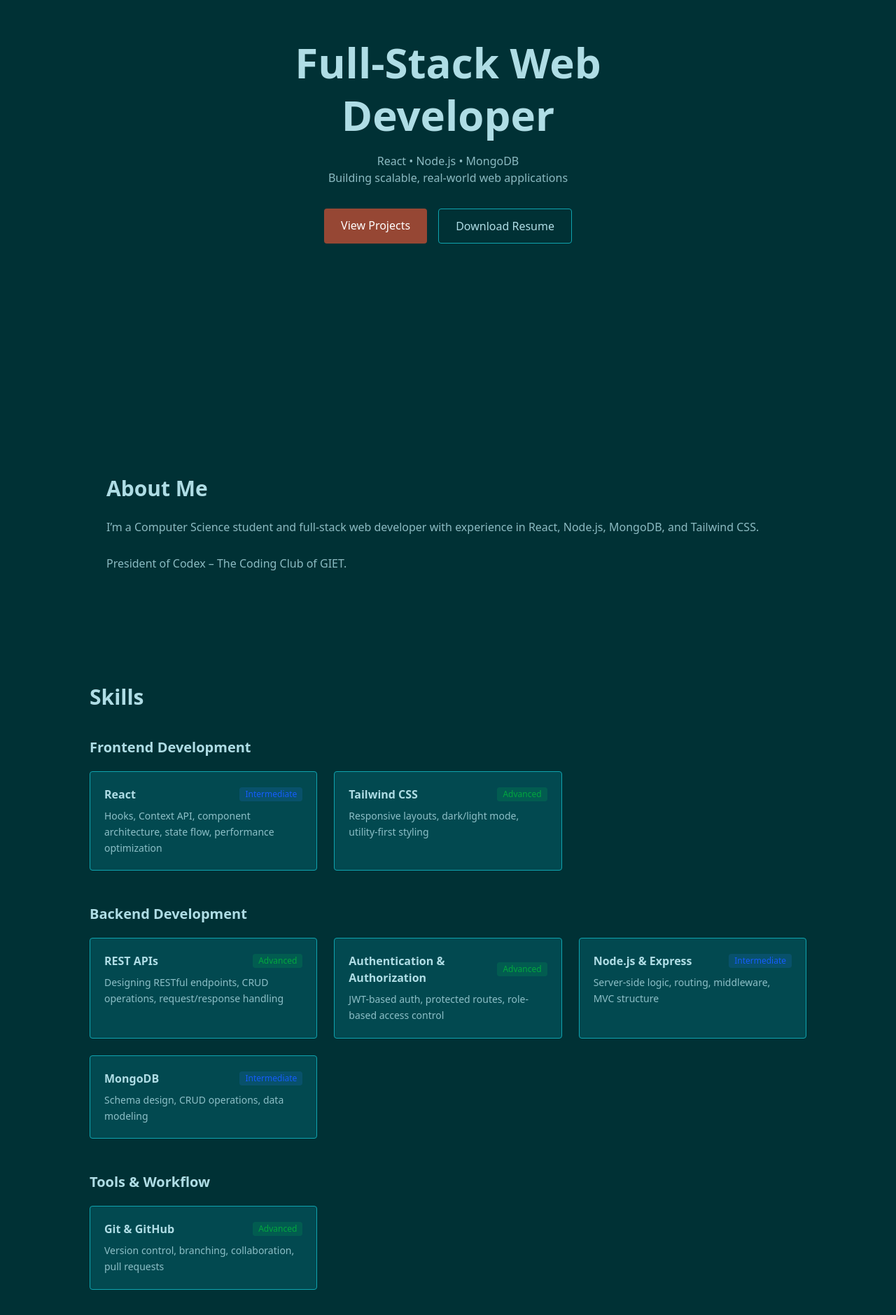
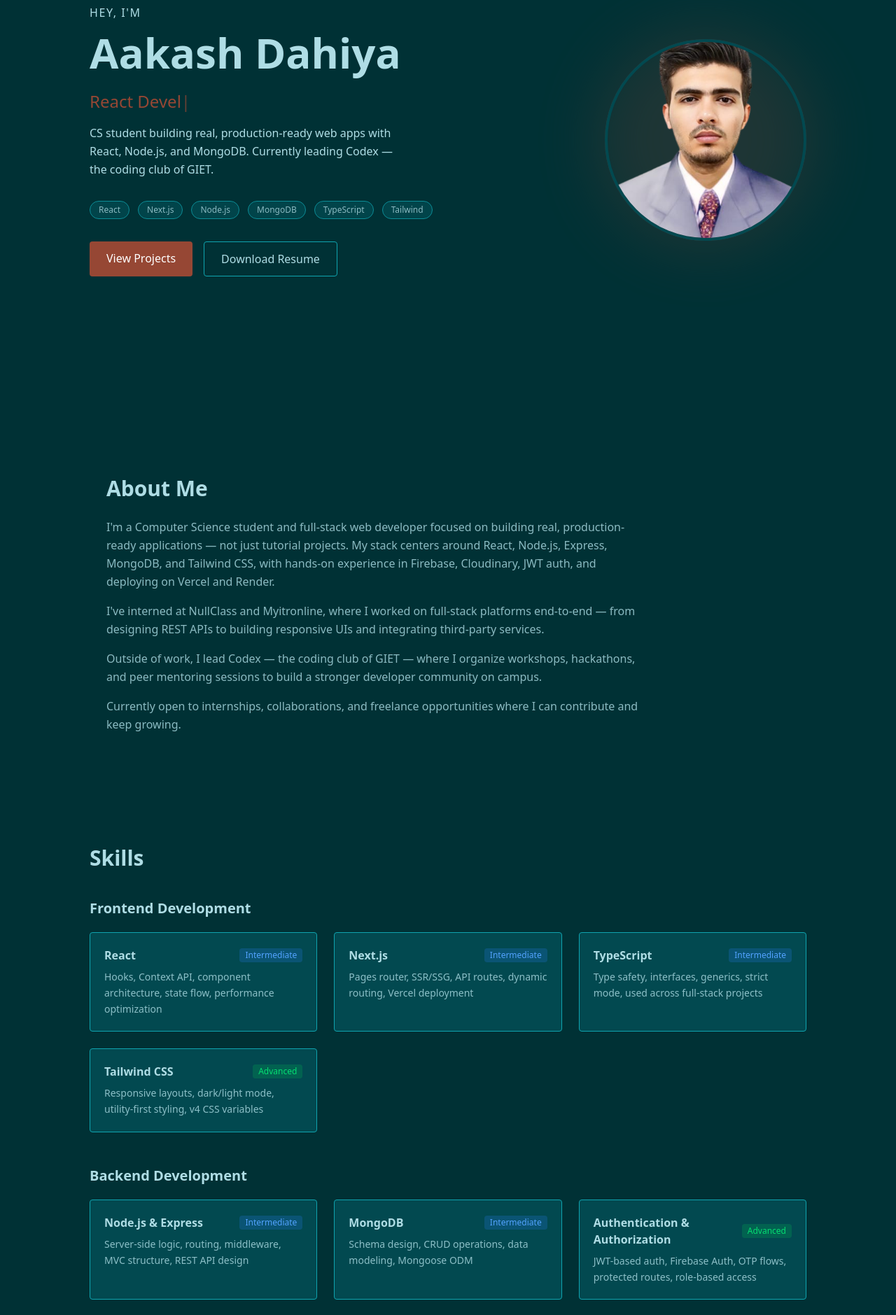
Before and after one commit to Aakash22010/myPortfolio, a React (Vite) app: page / in a window 1280 px wide. Shown: the part 200-2079 px from the top of the page at 70% size. Built offline with nearby package versions, Linux system fonts and the light colour scheme.

Commit message:
profile update

```diff
--- a/src/App.jsx
+++ b/src/App.jsx
@@ -7,9 +7,11 @@ import Freelance from "./components/Freelance";
 import Projects from "./components/Projects";
 import Contact from "./components/Contact";
 import Footer from "./components/Footer";
+import { ThemeProvider } from "./hooks/ThemeContext";
 
 export default function App() {
   return (
+    <ThemeProvider>
       <div className="min-h-screen">
         <Navbar />
         <Hero />
@@ -21,5 +23,6 @@ export default function App() {
         <Contact />
         <Footer />
       </div>
+    </ThemeProvider>
   );
 }
--- a/src/components/About.jsx
+++ b/src/components/About.jsx
@@ -12,12 +12,29 @@ export default function About() {
       viewport={{ once: true }}
     >
       <h2 className="text-3xl font-bold mb-6">About Me</h2>
-      <p className="leading-relaxed opacity-80">
-        I’m a Computer Science student and full-stack web developer with
-        experience in React, Node.js, MongoDB, and Tailwind CSS.
-        <br /><br />
-        President of Codex – The Coding Club of GIET.
-      </p>
+      <div className="space-y-4 leading-relaxed opacity-80 max-w-3xl">
+        <p>
+          I'm a Computer Science student and full-stack web developer focused
+          on building real, production-ready applications — not just tutorial
+          projects. My stack centers around React, Node.js, Express, MongoDB,
+          and Tailwind CSS, with hands-on experience in Firebase, Cloudinary,
+          JWT auth, and deploying on Vercel and Render.
+        </p>
+        <p>
+          I've interned at NullClass and Myitronline, where I worked on
+          full-stack platforms end-to-end — from designing REST APIs to
+          building responsive UIs and integrating third-party services.
+        </p>
+        <p>
+          Outside of work, I lead Codex — the coding club of GIET — where I
+          organize workshops, hackathons, and peer mentoring sessions to build
+          a stronger developer community on campus.
+        </p>
+        <p>
+          Currently open to internships, collaborations, and freelance
+          opportunities where I can contribute and keep growing.
+        </p>
+      </div>
     </motion.section>
   );
 }
--- a/src/components/Hero.jsx
+++ b/src/components/Hero.jsx
@@ -1,30 +1,110 @@
 import { motion } from "framer-motion";
-import { fadeUp } from "../animations";
+import { fadeUp, staggerContainer } from "../animations";
+import { useEffect, useState } from "react";
+
+const ROLES = [
+  "Full-Stack Developer",
+  "React Developer",
+  "Node.js Developer",
+  "Open to Opportunities",
+];
+
+function TypedText() {
+  const [roleIndex, setRoleIndex] = useState(0);
+  const [displayed, setDisplayed] = useState("");
+  const [typing, setTyping] = useState(true);
+
+  useEffect(() => {
+    const current = ROLES[roleIndex];
+
+    if (typing) {
+      if (displayed.length < current.length) {
+        const t = setTimeout(() => setDisplayed(current.slice(0, displayed.length + 1)), 60);
+        return () => clearTimeout(t);
+      } else {
+        const t = setTimeout(() => setTyping(false), 1800);
+        return () => clearTimeout(t);
+      }
+    } else {
+      if (displayed.length > 0) {
+        const t = setTimeout(() => setDisplayed(displayed.slice(0, -1)), 35);
+        return () => clearTimeout(t);
+      } else {
+        setRoleIndex((i) => (i + 1) % ROLES.length);
+        setTyping(true);
+      }
+    }
+  }, [displayed, typing, roleIndex]);
+
+  return (
+    <span className="text-[var(--accent)]">
+      {displayed}
+      <span className="animate-pulse">|</span>
+    </span>
+  );
+}
 
 export default function Hero() {
   return (
-    <section className="min-h-screen flex items-center justify-center px-4 text-center">
+    <section className="min-h-screen flex items-center justify-center px-6">
+      <motion.div
+        variants={staggerContainer}
+        initial="hidden"
+        animate="visible"
+        className="max-w-5xl w-full flex flex-col-reverse md:flex-row items-center justify-between gap-12"
+      >
+        {/* LEFT — TEXT */}
+        <div className="flex-1 text-center md:text-left">
+          <motion.p
+            variants={fadeUp}
+            className="text-sm sm:text-base opacity-60 mb-2 tracking-widest uppercase"
+          >
+            Hey, I'm
+          </motion.p>
+
+          <motion.h1
+            variants={fadeUp}
+            className="text-4xl sm:text-5xl md:text-6xl font-bold leading-tight mb-4"
+          >
+            Aakash Dahiya
+          </motion.h1>
+
           <motion.div
             variants={fadeUp}
-        initial="hidden"
-        animate="visible"
-        className="max-w-2xl"
+            className="text-lg sm:text-xl md:text-2xl font-medium h-8 mb-4"
           >
-        {/* HEADING */}
-        <h1 className="text-3xl sm:text-4xl md:text-6xl font-bold leading-tight">
-          Full-Stack Web Developer
-        </h1>
+            <TypedText />
+          </motion.div>
 
-        {/* SUBTEXT */}
-        <p className="mt-4 opacity-80 text-sm sm:text-base">
-          React • Node.js • MongoDB <br />
-          Building scalable, real-world web applications
-        </p>
+          <motion.p
+            variants={fadeUp}
+            className="opacity-70 text-sm sm:text-base max-w-md mx-auto md:mx-0 leading-relaxed mb-8"
+          >
+            CS student building real, production-ready web apps with React,
+            Node.js, and MongoDB. Currently leading Codex — the coding club of GIET.
+          </motion.p>
 
-        {/* CTA BUTTONS */}
-        <div className="mt-8 flex flex-col sm:flex-row gap-4 justify-center">
-          <a
-            href="#projects"
+          {/* TECH STACK PILLS */}
+          <motion.div
+            variants={fadeUp}
+            className="flex gap-3 flex-wrap justify-center md:justify-start mb-8"
+          >
+            {["React", "Next.js", "Node.js", "MongoDB", "TypeScript", "Tailwind"].map((tech) => (
+              <span
+                key={tech}
+                className="text-xs px-3 py-1 rounded-full border border-[var(--border)] bg-[var(--card)] opacity-80"
+              >
+                {tech}
+              </span>
+            ))}
+          </motion.div>
+
+          <motion.div
+            variants={fadeUp}
+            className="flex flex-col sm:flex-row gap-4 justify-center md:justify-start"
+          >
+
+              <a href="#projects"
               className="px-6 py-3 rounded bg-[var(--accent)] text-white text-sm sm:text-base transition hover:opacity-90"
             >
               View Projects
@@ -37,7 +117,24 @@ export default function Hero() {
             >
               Download Resume
             </a>
+          </motion.div>
         </div>
+
+        {/* RIGHT — PHOTO */}
+        <motion.div variants={fadeUp} className="flex-shrink-0">
+          <div className="relative w-52 h-52 sm:w-64 sm:h-64 md:w-72 md:h-72">
+            {/* GLOW */}
+            <div className="absolute inset-0 rounded-full bg-[var(--accent)] opacity-20 blur-2xl scale-110" />
+            {/* RING */}
+            <div className="absolute inset-0 rounded-full border-2 border-[var(--accent)] opacity-40" />
+            {/* PHOTO — replace /logo.jpeg with /profile.jpg once you add your photo */}
+            <img
+              src="/profile.png"
+              alt="Aakash Dahiya"
+              className="relative w-full h-full rounded-full object-cover border-4 border-[var(--card)]"
+            />
+          </div>
+        </motion.div>
       </motion.div>
     </section>
   );
--- a/src/components/Skills.jsx
+++ b/src/components/Skills.jsx
@@ -1,105 +1,91 @@
 import { motion } from "framer-motion";
 import { fadeUp, staggerContainer } from "../animations";
 
-/* ---------- FRONTEND ---------- */
 const frontendSkills = [
   {
     name: "React",
     level: "Intermediate",
-    details:
-      "Hooks, Context API, component architecture, state flow, performance optimization",
+    details: "Hooks, Context API, component architecture, state flow, performance optimization",
+  },
+  {
+    name: "Next.js",
+    level: "Intermediate",
+    details: "Pages router, SSR/SSG, API routes, dynamic routing, Vercel deployment",
+  },
+  {
+    name: "TypeScript",
+    level: "Intermediate",
+    details: "Type safety, interfaces, generics, strict mode, used across full-stack projects",
   },
   {
     name: "Tailwind CSS",
     level: "Advanced",
-    details:
-      "Responsive layouts, dark/light mode, utility-first styling",
+    details: "Responsive layouts, dark/light mode, utility-first styling, v4 CSS variables",
   },
 ];
 
-/* ---------- BACKEND ---------- */
 const backendSkills = [
   {
-    name: "REST APIs",
-    level: "Advanced",
-    details:
-      "Designing RESTful endpoints, CRUD operations, request/response handling",
+    name: "Node.js & Express",
+    level: "Intermediate",
+    details: "Server-side logic, routing, middleware, MVC structure, REST API design",
+  },
+  {
+    name: "MongoDB",
+    level: "Intermediate",
+    details: "Schema design, CRUD operations, data modeling, Mongoose ODM",
   },
   {
     name: "Authentication & Authorization",
     level: "Advanced",
-    details:
-      "JWT-based auth, protected routes, role-based access control",
+    details: "JWT-based auth, Firebase Auth, OTP flows, protected routes, role-based access",
   },
   {
-    name: "Node.js & Express",
+    name: "Firebase",
     level: "Intermediate",
-    details:
-      "Server-side logic, routing, middleware, MVC structure",
-  },
-  {
-    name: "MongoDB",
-    level: "Intermediate",
-    details:
-      "Schema design, CRUD operations, data modeling",
+    details: "Firebase Auth, Firestore, integration with custom Express backends",
   },
 ];
 
-/* ---------- TOOLS ---------- */
 const toolsSkills = [
   {
     name: "Git & GitHub",
     level: "Advanced",
-    details:
-      "Version control, branching, collaboration, pull requests",
+    details: "Version control, branching, collaboration, pull requests, CI/CD via Vercel",
+  },
+  {
+    name: "Cloudinary",
+    level: "Intermediate",
+    details: "Media uploads, direct client-side upload with unsigned presets, URL management",
+  },
+  {
+    name: "Vite",
+    level: "Intermediate",
+    details: "Fast dev server, optimized production builds, plugin ecosystem",
   },
 ];
 
-/* ---------- LEVEL BADGE ---------- */
 const LevelBadge = ({ level }) => {
   const styles = {
-    Beginner: "bg-yellow-500/15 text-yellow-600",
-    Intermediate: "bg-blue-500/15 text-blue-600",
-    Advanced: "bg-green-500/15 text-green-600",
+  Beginner: "bg-yellow-500/20 text-yellow-400",
+  Intermediate: "bg-blue-500/20 text-blue-400",
+  Advanced: "bg-green-500/20 text-green-400",
 };
-
   return (
-    <span
-      className={`text-xs px-2 py-0.5 rounded ${styles[level]}`}
-    >
+    <span className={`text-xs px-2 py-0.5 rounded ${styles[level]}`}>
       {level}
     </span>
   );
 };
 
-export default function Skills() {
+function SkillGroup({ title, skills }) {
   return (
-    <section id="skills" className="py-20 px-6">
-      <motion.div
-        className="max-w-5xl mx-auto"
-        variants={staggerContainer}
-        initial="hidden"
-        whileInView="visible"
-        viewport={{ once: true }}
-      >
-        {/* SECTION TITLE */}
-        <motion.h2
-          variants={fadeUp}
-          className="text-2xl md:text-3xl font-bold mb-10"
-        >
-          Skills
-        </motion.h2>
-
-        {/* FRONTEND */}
-        <motion.h3
-          variants={fadeUp}
-          className="text-xl font-semibold mb-5"
-        >
-          Frontend Development
+    <>
+      <motion.h3 variants={fadeUp} className="text-xl font-semibold mb-5">
+        {title}
       </motion.h3>
-
       <div className="grid sm:grid-cols-2 lg:grid-cols-3 gap-6 mb-12">
-          {frontendSkills.map((skill) => (
+        {skills.map((skill) => (
           <motion.div
             key={skill.name}
             variants={fadeUp}
@@ -115,58 +101,26 @@ export default function Skills() {
           </motion.div>
         ))}
       </div>
+    </>
+  );
+}
 
-        {/* BACKEND */}
-        <motion.h3
-          variants={fadeUp}
-          className="text-xl font-semibold mb-5"
+export default function Skills() {
+  return (
+    <section id="skills" className="py-20 px-6">
+      <motion.div
+        className="max-w-5xl mx-auto"
+        variants={staggerContainer}
+        initial="hidden"
+        whileInView="visible"
+        viewport={{ once: true }}
       >
-          Backend Development
-        </motion.h3>
-
-        <div className="grid sm:grid-cols-2 lg:grid-cols-3 gap-6 mb-12">
-          {backendSkills.map((skill) => (
-            <motion.div
-              key={skill.name}
-              variants={fadeUp}
-              className="p-5 rounded border border-[var(--border)] bg-[var(--card)]"
-            >
-              <div className="flex items-center justify-between">
-                <h4 className="font-semibold">{skill.name}</h4>
-                <LevelBadge level={skill.level} />
-              </div>
-              <p className="mt-2 text-sm opacity-80 leading-relaxed">
-                {skill.details}
-              </p>
-            </motion.div>
-          ))}
-        </div>
-
-        {/* TOOLS */}
-        <motion.h3
-          variants={fadeUp}
-          className="text-xl font-semibold mb-5"
-        >
-          Tools & Workflow
-        </motion.h3>
-
-        <div className="grid sm:grid-cols-2 lg:grid-cols-3 gap-6">
-          {toolsSkills.map((skill) => (
-            <motion.div
-              key={skill.name}
-              variants={fadeUp}
-              className="p-5 rounded border border-[var(--border)] bg-[var(--card)]"
-            >
-              <div className="flex items-center justify-between">
-                <h4 className="font-semibold">{skill.name}</h4>
-                <LevelBadge level={skill.level} />
-              </div>
-              <p className="mt-2 text-sm opacity-80 leading-relaxed">
-                {skill.details}
-              </p>
-            </motion.div>
-          ))}
-        </div>
+        <motion.h2 variants={fadeUp} className="text-2xl md:text-3xl font-bold mb-10">
+          Skills
+        </motion.h2>
+        <SkillGroup title="Frontend Development" skills={frontendSkills} />
+        <SkillGroup title="Backend Development" skills={backendSkills} />
+        <SkillGroup title="Tools & Workflow" skills={toolsSkills} />
       </motion.div>
     </section>
   );
--- /dev/null
+++ b/src/hooks/ThemeContext.jsx
@@ -0,0 +1,23 @@
+import { createContext, useEffect, useState } from "react";
+
+export const ThemeContext = createContext(null);
+
+export function ThemeProvider({ children }) {
+  const [theme, setTheme] = useState(
+    localStorage.getItem("theme") || "dark"
+  );
+
+  useEffect(() => {
+    document.documentElement.setAttribute("data-theme", theme);
+    localStorage.setItem("theme", theme);
+  }, [theme]);
+
+  const toggleTheme = () =>
+    setTheme((prev) => (prev === "dark" ? "light" : "dark"));
+
+  return (
+    <ThemeContext.Provider value={{ theme, toggleTheme }}>
+      {children}
+    </ThemeContext.Provider>
+  );
+}
--- a/src/hooks/useTheme.js
+++ b/src/hooks/useTheme.js
@@ -1,17 +1,8 @@
-import { useEffect, useState } from "react";
+import { useContext } from "react";
+import { ThemeContext } from "./ThemeContext";
 
 export default function useTheme() {
-  const [theme, setTheme] = useState(
-    localStorage.getItem("theme") || "dark"
-  );
-
-  useEffect(() => {
-    document.documentElement.setAttribute("data-theme", theme);
-    localStorage.setItem("theme", theme);
-  }, [theme]);
-
-  const toggleTheme = () =>
-    setTheme(theme === "dark" ? "light" : "dark");
-
-  return { theme, toggleTheme };
+  const ctx = useContext(ThemeContext);
+  if (!ctx) throw new Error("useTheme must be used inside ThemeProvider");
+  return ctx;
 }
```
Also changed, not shown: src/components/Contact.jsx (+5 -6 lines), src/components/Experience.jsx (+3 -8 lines), src/components/Footer.jsx (+2 -25 lines), public/profile.png (added). Lines whose indentation alone changed are shown as unchanged.
